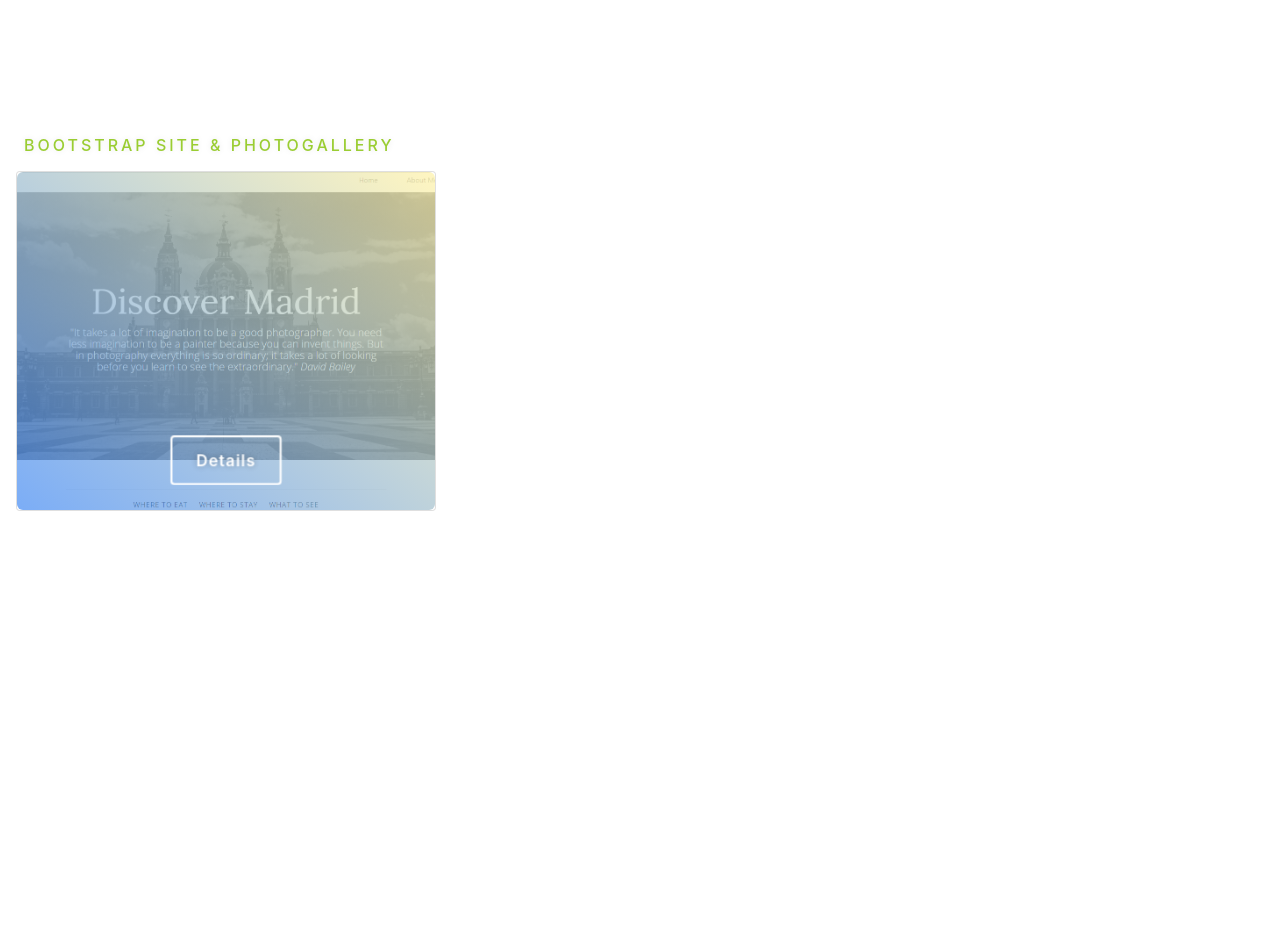
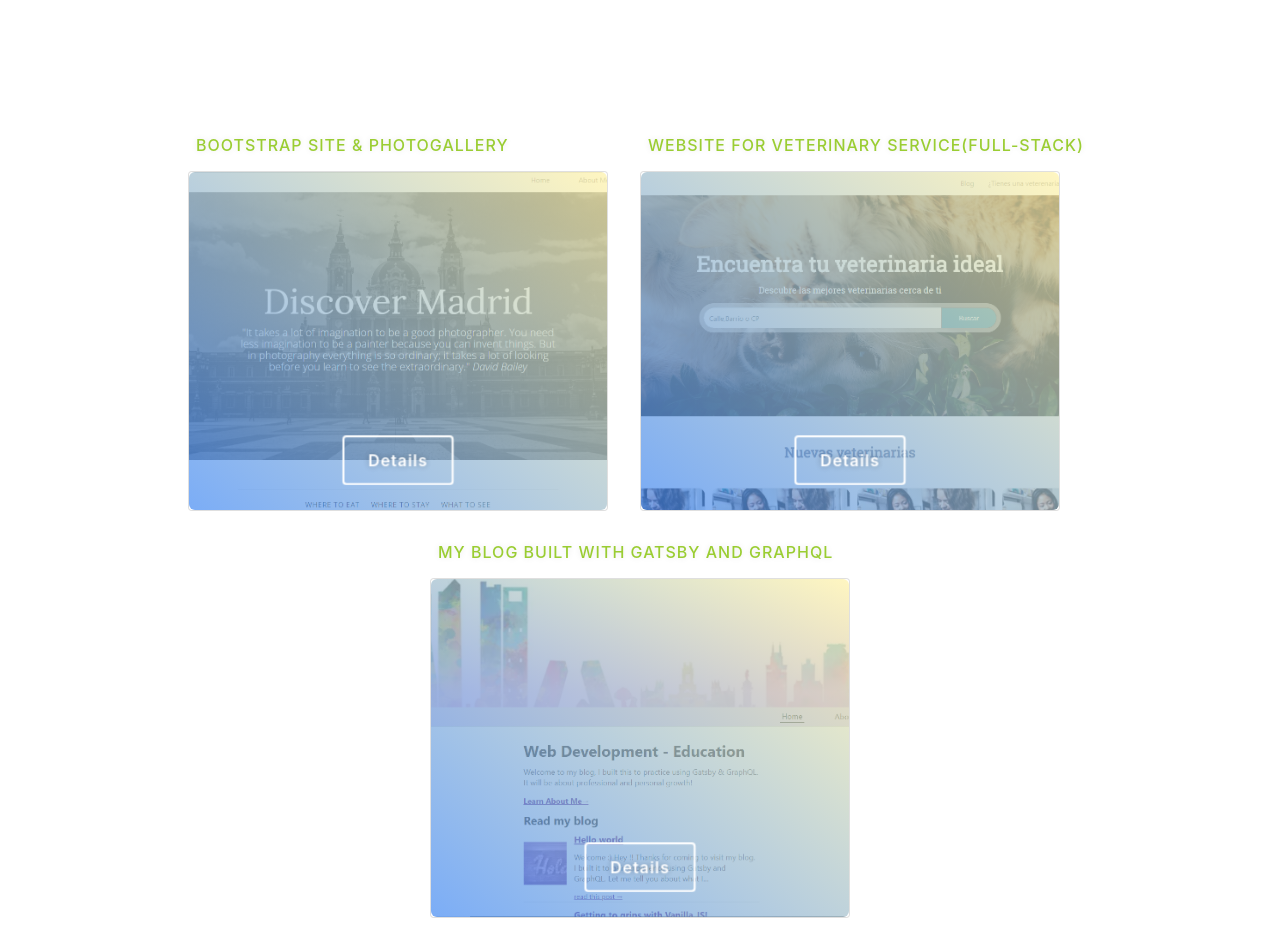
Before and after one commit to DermotBoyle/hooks_site, a React (Create React App) app: page / in a window 1280 px wide. Shown: the part 560-1510 px from the top of the page. Before the commit the page ends 1103 px from the top, so only its background shows below. Built offline with nearby package versions, Linux system fonts and the light colour scheme.

Commit message:
my blog added, fixed letter spacing so even distribution of projects

```diff
--- a/src/App.scss
+++ b/src/App.scss
@@ -75,6 +75,7 @@ $accent-color: #355cc9;
 .flexWrapper {
   display: flex;
   margin: 0;
+  justify-content: center;
   flex-flow: row wrap;
 }
 
@@ -114,6 +115,28 @@ $accent-color: #355cc9;
       rgba(255, 242, 166, 0.7)
     ),
     url(./images/portfolio1.png);
+  width: 100%;
+  background-position: center center;
+}
+
+.front2 {
+  background-image: linear-gradient(
+      40deg,
+      rgba(67, 138, 243, 0.7),
+      rgba(255, 242, 166, 0.7)
+    ),
+    url(./images/wakyma.png);
+  width: 100%;
+  background-position: center center;
+}
+
+.front3 {
+  background-image: linear-gradient(
+      40deg,
+      rgba(67, 138, 243, 0.7),
+      rgba(255, 242, 166, 0.7)
+    ),
+    url(./images/blog.png);
   width: 100%;
   background-position: center center;
 }
@@ -165,7 +188,7 @@ $accent-color: #355cc9;
   font-size: 1em;
   margin-bottom: 0.3em;
   text-transform: uppercase;
-  letter-spacing: 3px;
+  letter-spacing: 1px;
   color: yellowgreen;
   font-weight: 500;
   text-shadow: 0 0 6px rgba(0, 0, 0, 0.1);
@@ -194,7 +217,7 @@ $accent-color: #355cc9;
     grid-row: 5;
     grid-column: 1/-1;
     font-size: 0.86em;
-    border-radius: 5px;
+    border-radius: 6px;
     font-weight: 600px;
     line-height: 1.4em;
     overflow: auto;
--- a/src/portfolio_grid.js
+++ b/src/portfolio_grid.js
@@ -38,6 +38,85 @@ function Portfolio() {
           </div>
         </div>
       </article>
+
+      <article className="cardWrapper">
+        <h2 className="titleofproject">
+          Website for Veterinary service(full-stack)
+        </h2>
+        <div className="card">
+          <input
+            type="checkbox"
+            id="card2"
+            class="more"
+            aria-hidden="true"
+          ></input>
+
+          <div className="content">
+            <div className="front2 front">
+              <div className="inner">
+                <label for="card2" class="button" aria-hidden="true">
+                  Details
+                </label>
+              </div>
+            </div>
+            <div className="back">
+              <div className="inner">
+                <div className="info">
+                  <p>
+                    A website built for a start-up in Madrid. It was a
+                    full-stack project that used the MERN stack. It has the
+                    ability to create users and authenticate them. It has data
+                    for veterinaries in the whole of Spain and displays them on
+                    a map using leaflet. I worked a alot with API data calls for
+                    this project on the front-end.
+                  </p>
+                </div>
+                <label for="card2" className="button return" aria-hidden="true">
+                  <i className="fas fa-arrow-left">&larr;</i>
+                </label>
+              </div>
+            </div>
+          </div>
+        </div>
+      </article>
+
+      <article className="cardWrapper">
+        <h2 className="titleofproject">
+          My blog built with Gatsby and GraphQL
+        </h2>
+        <div className="card">
+          <input
+            type="checkbox"
+            id="card3"
+            class="more"
+            aria-hidden="true"
+          ></input>
+
+          <div className="content">
+            <div className="front3 front">
+              <div className="inner">
+                <label for="card3" class="button" aria-hidden="true">
+                  Details
+                </label>
+              </div>
+            </div>
+            <div className="back">
+              <div className="inner">
+                <div className="info">
+                  <p>
+                    This blog was built to learn more about Gatsby and GraphQL.
+                    I really enjoyed this project and hope to work much more
+                    with both of those techologies in future builds.
+                  </p>
+                </div>
+                <label for="card3" className="button return" aria-hidden="true">
+                  <i className="fas fa-arrow-left">&larr;</i>
+                </label>
+              </div>
+            </div>
+          </div>
+        </div>
+      </article>
     </div>
   );
 }
```
Also changed, not shown: src/images/blog.png (added), src/images/wakyma.png (added).
